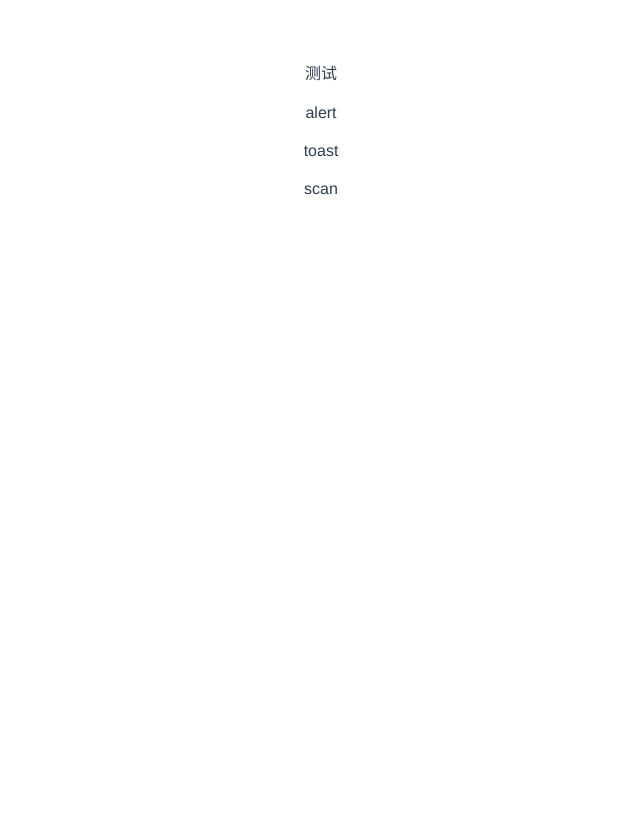
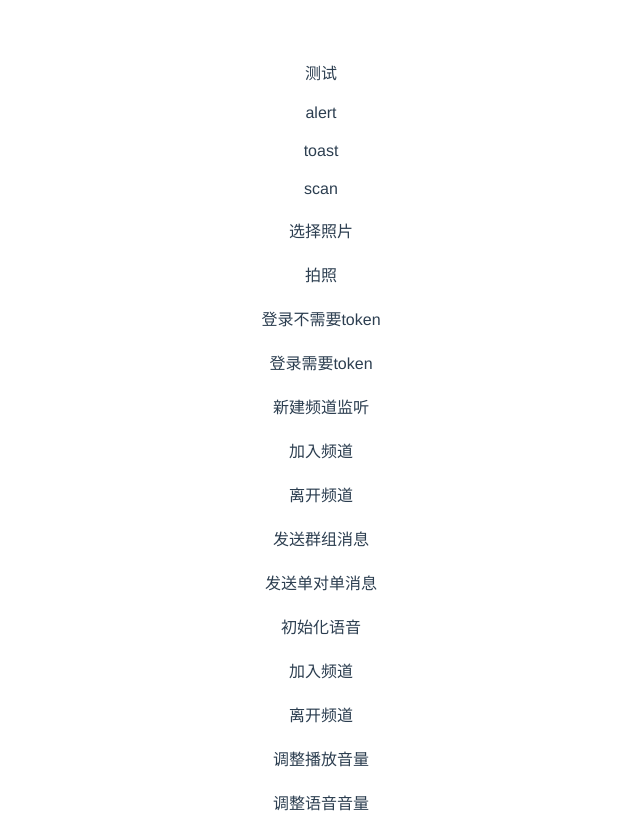
Before and after one commit to niklauseSun/hybird-test, a Vue app: page / in a window 1280 px wide. Shown: the whole page, without its empty margins (319-959 px from the left). Before the commit the page ends 800 px from the top, so only its background shows below. Built offline with nearby package versions, Linux system fonts and the light colour scheme.

Commit message:
feat：添加了声网的demo

```diff
--- a/package.json
+++ b/package.json
@@ -34,7 +34,9 @@
     },
     "rules": {
       "no-undef": 0,
-      "no-unused-vars": 0
+      "no-unused-vars": 0,
+      "no-empty": 0,
+      "no-redeclare": 0
     }
   },
   "browserslist": [
--- a/src/App.vue
+++ b/src/App.vue
@@ -11,6 +11,48 @@
       <div class="action-button" @click="scanAction">
         <span>scan</span>
       </div>
+      <div class="action-button" @click="selectPhoto">
+        <span>选择照片</span>
+      </div>
+      <div class="action-button" @click="takePhoto">
+        <span>拍照</span>
+      </div>
+      <div class="action-button" @click="loginWithOutToken">
+        <span>登录不需要token</span>
+      </div>
+      <div class="action-button" @click="loginWithToken">
+        <span>登录需要token</span>
+      </div>
+      <div class="action-button" @click="createChannelListenner">
+        <span>新建频道监听</span>
+      </div>
+      <div class="action-button" @click="joinChannel">
+        <span>加入频道</span>
+      </div>
+      <div class="action-button" @click="leaveChannel">
+        <span>离开频道</span>
+      </div>
+      <div class="action-button" @click="sendGroupMessage">
+        <span>发送群组消息</span>
+      </div>
+      <div class="action-button" @click="sendPeerMessage">
+        <span>发送单对单消息</span>
+      </div>
+      <div class="action-button" @click="initAgroaMessage">
+        <span>初始化语音</span>
+      </div>
+      <div class="action-button" @click="joinCallChannel">
+        <span>加入频道</span>
+      </div>
+      <div class="action-button" @click="leaveCallChannel">
+        <span>离开频道</span>
+      </div>
+      <div class="action-button" @click="adjustPlayerVolume">
+        <span>调整播放音量</span>
+      </div>
+      <div class="action-button" @click="adjustCallVolume">
+        <span>调整语音音量</span>
+      </div>
     </div>
   </div>
 </template>
@@ -18,6 +60,23 @@
 <script>
 export default {
   name: 'App',
+  mounted() {
+    JSBridge.registerHandler('onChannelJoinChanged', (e) => {
+      console.log('onChannelJoinChanged', e);
+    });
+    JSBridge.registerHandler('onReceiveFromGroup', (e) => {
+      console.log('onReceiveFromGroup', e);
+    });
+    JSBridge.registerHandler('onReceiveFromPeer', (e) => {
+      console.log('onReceiveFromPeer', e);
+    });
+    JSBridge.registerHandler('onCallUserState', (e) => {
+      console.log('onCallUserState', e);
+    });
+    JSBridge.registerHandler('onCallUserMute', (e) => {
+      console.log('onCallUserMute', e);
+    });
+  },
   methods: {
     alertAction() {
       quick.ui.alert({
@@ -45,6 +104,148 @@ export default {
         },
         error: function(error) {}
       });
+    },
+    selectPhoto() {
+      quick.util.selectImage({
+        photoCount: 9,
+        previewEnabled: 1,
+        selectedPhotos: [],
+        success: function(result) {
+          console.log('selectImages', result);
+          /**
+         * 选择完图片后返回
+         * {
+                resultData: ["/storage/emulated/0/DCIM/Camera/IMG_20170703_133717.jpg"] // 返回图片的本地路径数组
+           }
+         */
+        },
+        error: function(error) {}
+      });
+    },
+    takePhoto() {
+      quick.util.cameraImage({
+        corp: 1,
+        success: function(result) {
+          console.log('selectImages', result);
+          /**
+         * 拍完照后返回
+         * {
+                resultData: "/storage/emulated/0/DCIM/Camera/IMG_20170703_133717.jpg" // 返回图片的本地路径
+           }
+         */
+        },
+        error: function(error) {}
+      });
+    },
+    loginWithOutToken() {
+      // 登录不需要token的模块
+      // 这个地方不需要callback
+      quick.taketosee.loginWithOutToken({
+        appId: '511767b5f6974accbae15e9022518589',
+        userId: 'userA',
+        success: function() {},
+        error: function(error) {}
+      });
+    },
+    loginWithToken() {
+      quick.taketosee.loginWithUserName({
+        appId: '511767b5f6974accbae15e9022518589',
+        userId: 'userA',
+        token: '',
+        success: function() {},
+        error: function(error) {}
+      });
+    },
+    logout() {
+      quick.taketosee.logout({
+        success: function() {},
+        error: function(error) {}
+      });
+    },
+    createChannelListenner() {
+      // 登录频道的时候需要先创建 监听
+      quick.taketosee.createChannelListener({
+        success: function() {},
+        error: function(error) {}
+      });
+    },
+    joinChannel() {
+      quick.taketosee.joinChannel({
+        channelName: 'channel',
+        success: function(e) {
+          console.log('joinChannel callback', e);
+        },
+        error: function(error) {}
+      });
+    },
+    leaveChannel() {
+      quick.taketosee.leaveChannel({
+        success: function(e) {
+          console.log('leaveChannel callback', e);
+        },
+        error: function(error) {}
+      });
+    },
+    sendGroupMessage() {
+      quick.taketosee.sendGroupMessage({
+        channelText: 'test111',
+        success: function() {},
+        error: function(error) {}
+      });
+    },
+    sendPeerMessage() {
+      quick.taketosee.sendPeerMessage({
+        userId: 'userB',
+        peerMessage: 'test peer',
+        success: function() {},
+        error: function(error) {}
+      });
+    },
+    initAgroaMessage() {
+      quick.taketosee.initAgoraCall({
+        // 语音appId
+        appId: '3dc9b22d18a8405ea10efc0fcc2054d7',
+        success: function(e) {
+          console.log('initAgroaMessage', e);
+        },
+        error: function(error) {}
+      });
+    },
+    joinCallChannel() {
+      quick.taketosee.joinAgoraCallChannel({
+        // 语音appId
+        accessToken:
+          '0063dc9b22d18a8405ea10efc0fcc2054d7IAB9MBbW+A8azp9iIPuwDVqdU7yAziFRHKCmou0VsFt48z37XygAAAAAEACWMZDZsxL5YAEAAQCzEvlg',
+        channelName: 'voiceDemoChannel1',
+        userId: '100',
+        extraInfo: '',
+        success: function(e) {
+          console.log('joinCallChannel', e);
+        },
+        error: function(error) {}
+      });
+    },
+    leaveCallChannel() {
+      quick.taketosee.leaveAgoraCallChannel({
+        success: function(e) {
+          console.log('leaveCallChannel', e);
+        },
+        error: function(error) {}
+      });
+    },
+    adjustPlayerVolume() {
+      quick.taketosee.adjustPlayerVolume({
+        volume: 0,
+        success: function() {},
+        error: function(error) {}
+      });
+    },
+    adjustCallVolume() {
+      quick.taketosee.adjustRecordingVolume({
+        volume: 0,
+        success: function() {},
+        error: function(error) {}
+      });
     }
   }
 };
--- a/src/main.js
+++ b/src/main.js
@@ -13,16 +13,16 @@ Vue.prototype.quick = quick;
 
 console.log('quick', quick);
 
-
 quick.error(function(error) {
-    alert(JSON.stringify(error));
+  alert(JSON.stringify(error));
 });
 
 quick.config({
   // 可以传入需要注册的拓展组件-如果原生有支持的话，也可以不传
 });
-quick.ready(function() {
-    // TODO: 处理验证成功后的事情，例如调用api
+
+quick.ready(function(e) {
+  // TODO: 处理验证成功后的事情，例如调用api
 });
 
 new Vue({
```
Also changed, not shown: src/external/quick.h5.min.js, src/external/quick.min.js, src/external/quick.native.min.js.
